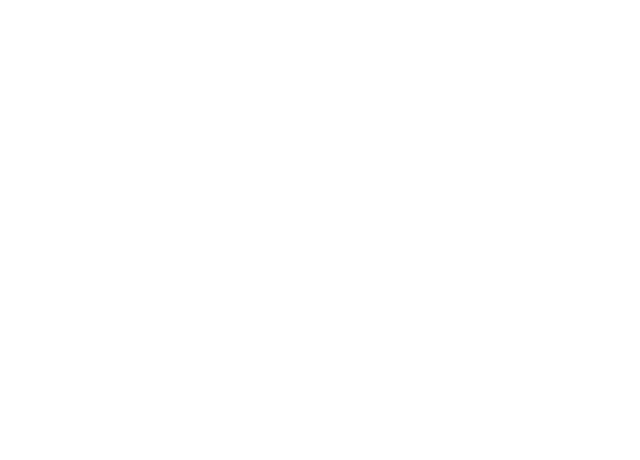
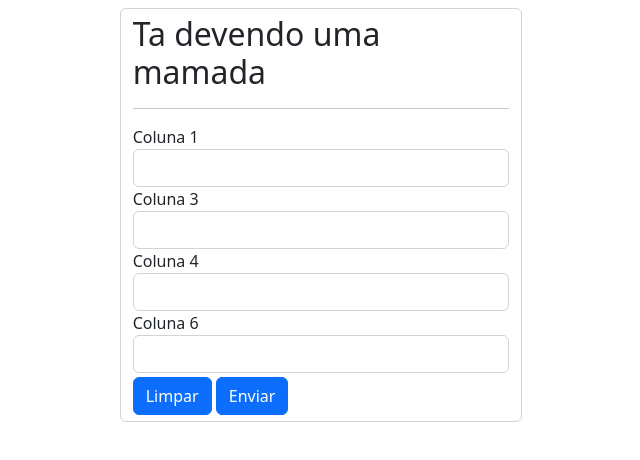
Before and after one commit to ViReis03/curso_git_1, a plain HTML site: page index.html in a window 1280 px wide. Shown: the whole page, without its empty margins (319-959 px from the left). Drawn offline with nearby package versions, Linux system fonts and the light colour scheme.

Commit message:
enviando index

```diff
--- a/index.html
+++ b/index.html
@@ -1,12 +1,84 @@
 <!DOCTYPE html>
 <html lang="en">
-<head>
-  <meta charset="UTF-8">
-  <meta http-equiv="X-UA-Compatible" content="IE=edge">
-  <meta name="viewport" content="width=device-width, initial-scale=1.0">
-  <title>Document</title>
-</head>
-<body>
+  <head>
+    <meta charset="UTF-8" />
+    <meta http-equiv="X-UA-Compatible" content="IE=edge" />
+    <meta name="viewport" content="width=device-width, initial-scale=1.0" />
 
-</body>
+    <link
+      href="https://cdn.jsdelivr.net/npm/bootstrap@5.2.2/dist/css/bootstrap.min.css"
+      rel="stylesheet"
+      integrity="sha384-Zenh87qX5JnK2Jl0vWa8Ck2rdkQ2Bzep5IDxbcnCeuOxjzrPF/et3URy9Bv1WTRi"
+      crossorigin="anonymous"
+    />
+
+    <title>Document</title>
+  </head>
+
+  <body>
+    <div class="container col-4 mt-2">
+      <form action="" class="form-control" onsubmit="return false">
+        <h2>Ta devendo uma mamada</h2>
+
+        <hr />
+
+        <label for="">Coluna 1</label>
+        <input type="number" id="n1" class="form-control" />
+
+        <label for="">Coluna 3</label>
+        <input type="number" id="n3" class="form-control" />
+
+        <label for="">Coluna 4</label>
+        <input type="number" id="n4" class="form-control" />
+
+        <label for="">Coluna 6</label>
+        <input type="number" id="n6" class="form-control" />
+
+        <button class="btn btn-primary mt-1" type="reset">Limpar</button>
+        <button class="btn btn-primary mt-1" onclick="calcular()">
+          Enviar
+        </button>
+      </form>
+    </div>
+
+    <div class="container col-4 mt-2" id="resposta"></div>
+
+    <script src="https://ajax.googleapis.com/ajax/libs/jquery/3.6.0/jquery.min.js"></script>
+    <script>
+      function calcular() {
+        let n1 = $("#n1").val();
+        let n2 = 0;
+        let n3 = $("#n3").val();
+        let n4 = $("#n4").val();
+        let n5 = 0;
+        let n6 = $("#n6").val();
+        let n7 = 0;
+        let resposta = "";
+
+        for (let indexn2 = 0; indexn2 < 10; indexn2++) {
+          if (indexn2 >= n1 && indexn2 < n3) {
+            n2 = indexn2;
+
+            for (let indexn5 = 0; indexn5 < 10; indexn5++) {
+              if (indexn5 >= n4 && indexn5 < n6) {
+                n5 = indexn5;
+
+                for (let indexn7 = 0; indexn7 < 10; indexn7++) {
+                  if (indexn7 >= n6) {
+                    n7 = indexn7;
+
+                    if (!((n1 + n2 + n3 +  n4 +  n5 + n6 + n7) / 13 % 0 || (n1 + n2 + n3 +  n4 +  n5 + n6 + n7) / 7 % 0)) {
+                      resposta += (n1 + " - " + n2 + " - " + n3 + " - " + n4 + " - " + n5 + " - " + n6 + " - " + n7 + " <br> ")
+                    }
+                  }
+                }
+              }
+            }
+          }
+        }
+
+        $("#resposta").html(resposta)
+      }
+    </script>
+  </body>
 </html>
```
